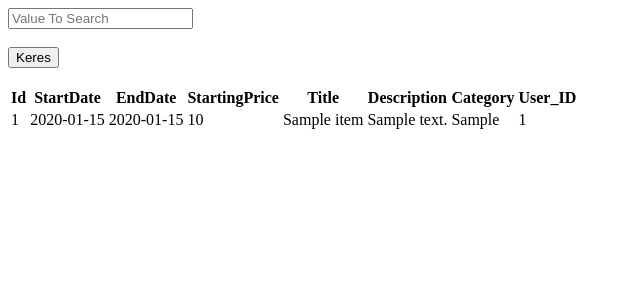
After one commit to danikah95/Krumpli, a PHP site: page /search.php in a window 1280 px wide. The commit adds this page. Shown: the top 300 px of the page, without its empty margins (0-640 px from the left). Run offline with PHP 8.4, Linux system fonts and the light colour scheme; tables that the repository leaves empty hold one stand-in row (values such as "Sample post").

Commit message:
Keresés

```diff
--- a/log.php
+++ b/log.php
@@ -21,6 +21,7 @@ if (mysqli_num_rows($result) > 0) {
 		if($hpw == $row["UserPassword"])
 		{
 			echo "Sikeres bejelentkezés<br>";
+			header('Location: search.php');
 		}
 		else
 		{
--- /dev/null
+++ b/search.php
@@ -0,0 +1,62 @@
+<?php
+
+if(isset($_POST['search']))
+{
+    $valueToSearch = $_POST['valueToSearch'];
+    $query = "SELECT * FROM item WHERE CONCAT_WS(Item_ID,StartDate,EndDate,StartingPrice,Title,Description,Category,User_ID) LIKE '%".$valueToSearch."%'";
+    $search_result = filterTable($query);
+
+}
+ else {
+    $query = "SELECT * FROM item";
+    $search_result = filterTable($query);
+}
+
+function filterTable($query)
+{
+    $connect = mysqli_connect("localhost", "root", "", "bidwebpagedatabase");
+    $filter_Result = mysqli_query($connect, $query);
+    return $filter_Result;
+}
+
+?>
+
+<!DOCTYPE html>
+<html>
+    <head>
+        <title>Keresés</title>
+    </head>
+    <body>
+
+        <form action="search.php" method="post">
+            <input type="text" name="valueToSearch" placeholder="Value To Search"><br><br>
+            <input type="submit" name="search" value="Keres"><br><br>
+            <table>
+                <tr>
+                    <th>Id</th>
+                    <th>StartDate</th>
+                    <th>EndDate</th>
+                    <th>StartingPrice</th>
+					<th>Title</th>
+					<th>Description</th>
+					<th>Category</th>
+					<th>User_ID</th>
+                </tr>
+
+                <?php while($row = mysqli_fetch_array($search_result)):?>
+                <tr>
+                    <td><?php echo $row['Item_ID'];?></td>
+                    <td><?php echo $row['StartDate'];?></td>
+                    <td><?php echo $row['EndDate'];?></td>
+                    <td><?php echo $row['StartingPrice'];?></td>
+					<td><?php echo $row['Title'];?></td>
+					<td><?php echo $row['Description'];?></td>
+					<td><?php echo $row['Category'];?></td>
+					<td><?php echo $row['User_ID'];?></td>
+                </tr>
+                <?php endwhile;?>
+            </table>
+        </form>
+
+    </body>
+</html>
```
